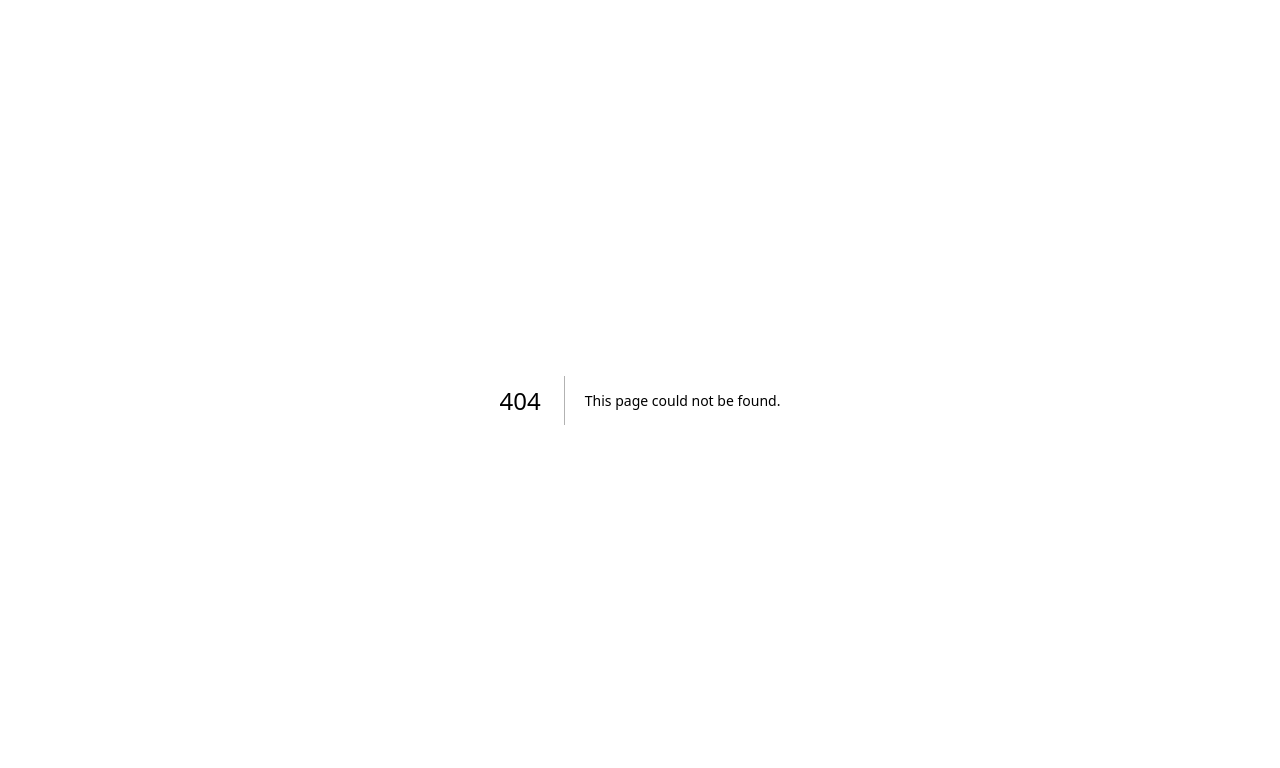
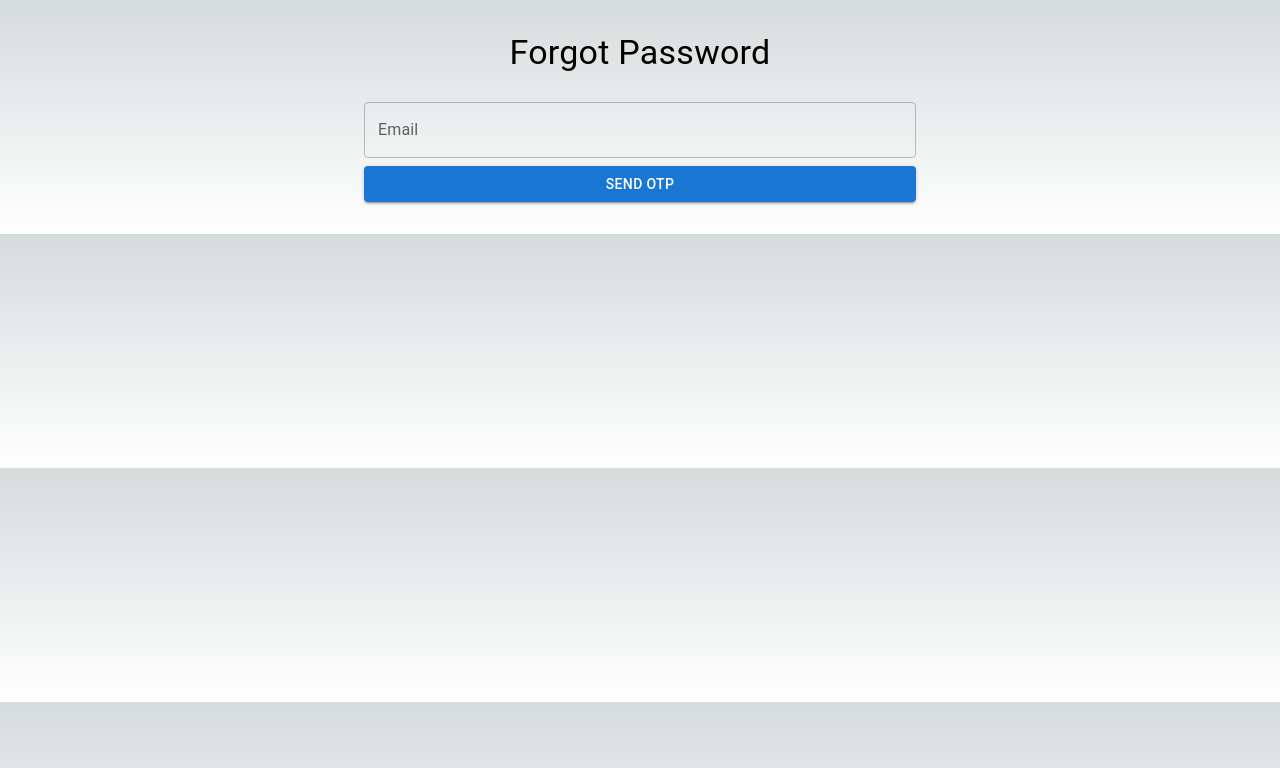
Before and after one commit to gamal-abdulmalek/products, a Next.js app in the folder my-app/: page /authentication/forgotPassword in a window 1280 px wide. Before the commit this address had no page. Shown: the top 768 px of the page. Built offline with nearby package versions, Linux system fonts and the light colour scheme.

Commit message:
creare forgot password page with methods to verify otp and reset password

```diff
--- /dev/null
+++ b/my-app/pages/authentication/forgotPassword.js
@@ -0,0 +1,145 @@
+import React, { useState } from "react";
+import {
+  Container,
+  TextField,
+  Button,
+  Typography,
+  Box,
+  Alert,
+} from "@mui/material";
+import { HttpClient } from "@/api/client/http-client";
+
+const ForgotPassword = () => {
+  const [step, setStep] = useState(1);
+  const [email, setEmail] = useState("");
+  const [otp, setOtp] = useState("");
+  const [password, setPassword] = useState("");
+  const [confirmPassword, setConfirmPassword] = useState("");
+  const [error, setError] = useState("");
+  const [success, setSuccess] = useState("");
+
+  const handleSendOtp = async () => {
+    try {
+      setError("");
+      const response = await HttpClient.post("api/forgot-password", { email });
+      setSuccess(response.message);
+      setStep(2);
+    } catch (error) {
+        console.log(error);
+      setError(error.error || "Something went wrong");
+    }
+  };
+
+  const handleVerifyOtp = async () => {
+    try {
+      setError("");
+      const response = await HttpClient.post("api/verify-otp", { email, otp });
+      setSuccess(response.message);
+      setStep(3);
+    } catch (error) {
+      setError(error.error || "Invalid OTP");
+    }
+  };
+
+  const handleResetPassword = async () => {
+    try {
+      setError("");
+      if (password !== confirmPassword) {
+        setError("Passwords do not match");
+        return;
+      }
+      const response = await HttpClient.post("api/reset-password", {
+        email,
+        password,
+        password_confirmation: confirmPassword,
+      });
+      setSuccess(response.message);
+      setStep(1);
+    } catch (error) {
+      setError(error.error || "Failed to reset password");
+    }
+  };
+
+  return (
+    <Container maxWidth="sm">
+      <Box my={4}>
+        <Typography variant="h4" align="center" gutterBottom>
+          Forgot Password
+        </Typography>
+        {error && <Alert severity="error">{error}</Alert>}
+        {success && <Alert severity="success">{success}</Alert>}
+
+        {step === 1 && (
+          <Box>
+            <TextField
+              fullWidth
+              label="Email"
+              value={email}
+              onChange={(e) => setEmail(e.target.value)}
+              margin="normal"
+            />
+            <Button
+              variant="contained"
+              color="primary"
+              fullWidth
+              onClick={handleSendOtp}
+            >
+              Send OTP
+            </Button>
+          </Box>
+        )}
+
+        {step === 2 && (
+          <Box>
+            <TextField
+              fullWidth
+              label="OTP"
+              value={otp}
+              onChange={(e) => setOtp(e.target.value)}
+              margin="normal"
+            />
+            <Button
+              variant="contained"
+              color="primary"
+              fullWidth
+              onClick={handleVerifyOtp}
+            >
+              Verify OTP
+            </Button>
+          </Box>
+        )}
+
+        {step === 3 && (
+          <Box>
+            <TextField
+              fullWidth
+              label="New Password"
+              type="password"
+              value={password}
+              onChange={(e) => setPassword(e.target.value)}
+              margin="normal"
+            />
+            <TextField
+              fullWidth
+              label="Confirm Password"
+              type="password"
+              value={confirmPassword}
+              onChange={(e) => setConfirmPassword(e.target.value)}
+              margin="normal"
+            />
+            <Button
+              variant="contained"
+              color="primary"
+              fullWidth
+              onClick={handleResetPassword}
+            >
+              Reset Password
+            </Button>
+          </Box>
+        )}
+      </Box>
+    </Container>
+  );
+};
+
+export default ForgotPassword;
```
